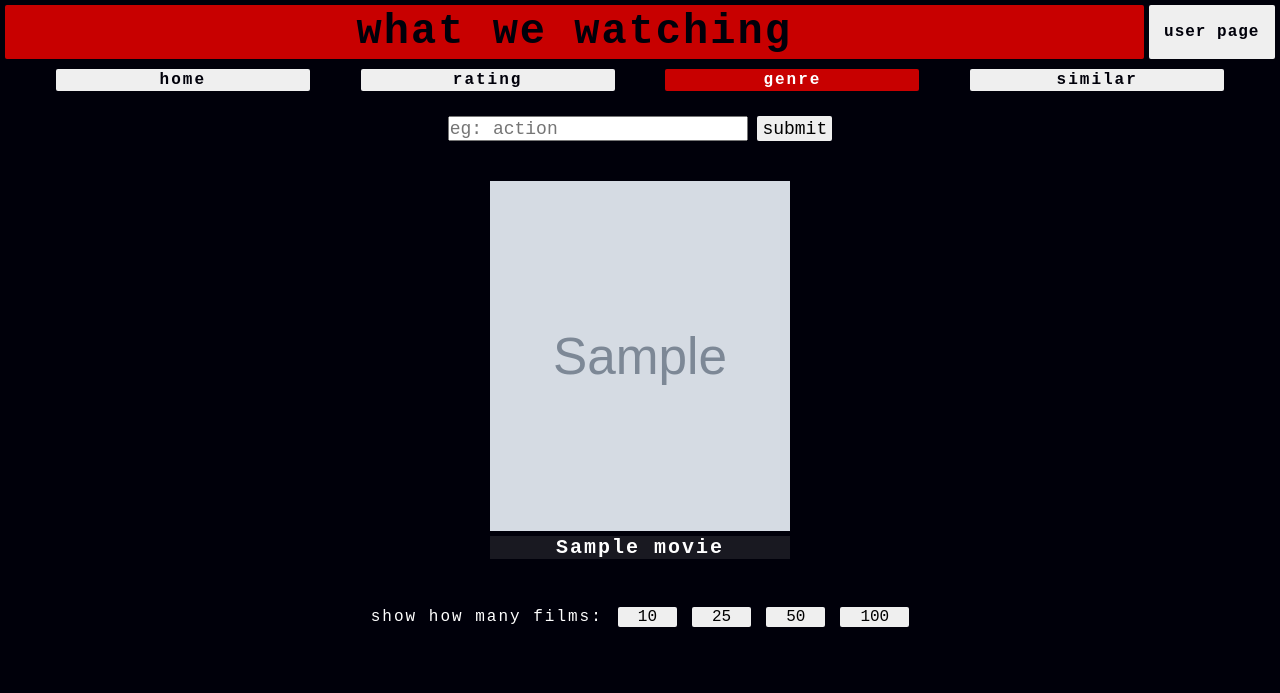
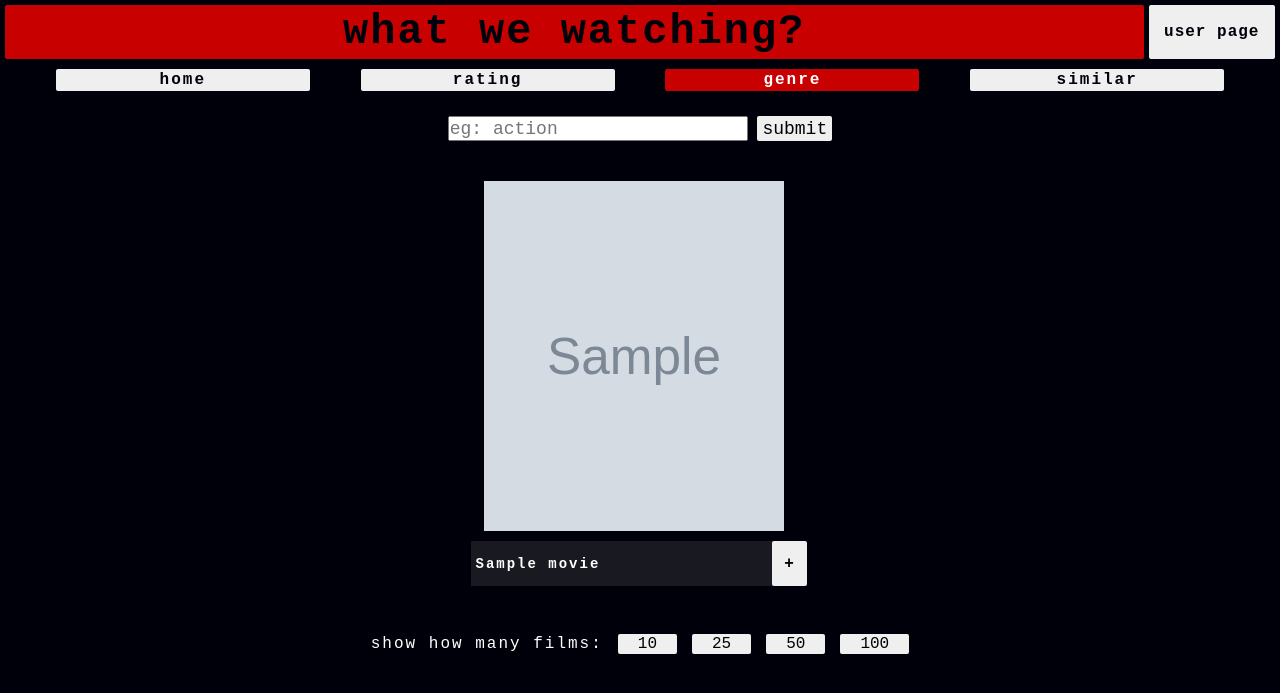
Before and after one commit to hub-mm/movie_recommendation_system, a Flask app: template app/templates/genre.html in a window 1280 px wide. Shown: the top 693 px of the page. Run offline with Flask 3, Linux system fonts and the light colour scheme; the template is opened without the code that fills it: most values are stand-ins (such as "Sample title", 1, 10 or a date in 2020); grey boxes marked "Sample" are stand-in pictures.

Commit message:
Rework style, box shadow effect and + button

```diff
--- a/app/static/style.css
+++ b/app/static/style.css
@@ -3,7 +3,7 @@
     padding: 0;
     margin: 0;
     box-sizing: border-box;
-    font-family: 'Courier New', 'Lucida Console', 'Monaco'
+    font-family: 'Courier New', 'Lucida Console', 'Monaco';
 }
 
 body {
@@ -89,31 +89,60 @@ body {
     row-gap: 20px;
 }
 
+.movieImage:hover {
+    cursor: pointer;
+    box-shadow: 0 0 5px 10px rgb(200, 0, 0);
+    transition: 0.5s ease;
+}
+
 .movieImage {
+    color: rgb(255, 255, 255);
     height: 350px;
     width: 300px;
     cursor: pointer;
+    transition: 0.5s ease;
 }
 
 .movieInfo {
-    color: rgba(200, 200, 200, 0.75);
+    color: rgba(255, 255, 255, 0.9);
     height: 350px;
     width: 300px;
     display: flex;
     flex-direction: column;
     justify-content: space-around;
-    text-align: left;
+    cursor: pointer;
+    transition: 0.5s ease;
+}
+
+.title {
+    background-color: rgba(100, 100, 100, 0.25);
+    width: 326px;
+    margin-top: 5px;
+    margin-left: -13px;
+    min-height: 20px;
+    display: flex;
+    justify-content: space-between;
+    align-items: center;
+}
+
+.title:hover h2 {
     cursor: pointer;
 }
 
-.title {
+.title h2 {
     color: rgb(255, 255, 255);
-    background-color: rgba(100, 100, 100, 0.25);
-    width: 300px;
-    text-align: center;
-    font-size: 20px;
+    width: 260px;
+    font-size: 14px;
     font-weight: bold;
     letter-spacing: 2px;
+    padding: 5px;
+}
+
+.title button {
+    width: 35px;
+    min-height: 45px;
+    font-weight: bold;
+    margin-right: -10px;
 }
 
 .amount {
@@ -121,7 +150,7 @@ body {
     display: flex;
     justify-content: center;
     align-items: center;
-    gap: 15px
+    gap: 15px;
 }
 
 .amount button{
--- a/app/templates/genre.html
+++ b/app/templates/genre.html
@@ -10,7 +10,7 @@
 
 <body>
 <div class="header">
-    <h1>what we watching</h1>
+    <h1>what we watching?</h1>
     {% if name %}
         <button id="userPageButton" data-username="{{ name }}">user page</button>
     {% else %}
@@ -46,7 +46,10 @@
             <p><strong>Vote Average:</strong> {{ movie.vote_average }}/10</p>
             <p>(Click to flip back)</p>
         </div>
-        <h2 class="title">{{ movie.title }}</h2>
+        <div class="title">
+            <h2>{{ movie.title }}</h2>
+            <button>+</button>
+        </div>
     </div>
     {% endfor %}
 </div>
--- a/app/templates/new_user.html
+++ b/app/templates/new_user.html
@@ -10,7 +10,7 @@
 
 <body>
 <div class="header">
-    <h1>what we watching</h1>
+    <h1>what we watching?</h1>
     <button id="homeButton">home</button>
 </div>
 <div class="sign-in-container">
--- a/app/templates/sign_in.html
+++ b/app/templates/sign_in.html
@@ -10,7 +10,7 @@
 
 <body>
 <div class="header">
-    <h1>what we watching</h1>
+    <h1>what we watching?</h1>
     <button id="homeButton">home</button>
 </div>
 <div class="sign-in-container">
--- a/app/templates/user_page.html
+++ b/app/templates/user_page.html
@@ -10,7 +10,7 @@
 
 <body>
 <div class="header">
-    <h1>what we watching</h1>
+    <h1>what we watching?</h1>
     <button id="homeButton">home</button>
 </div>
 <div class="header">
```
Also changed, not shown: app/templates/index.html (+5 -2 lines), app/templates/rating.html (+5 -2 lines), app/templates/similar.html (+5 -2 lines).
